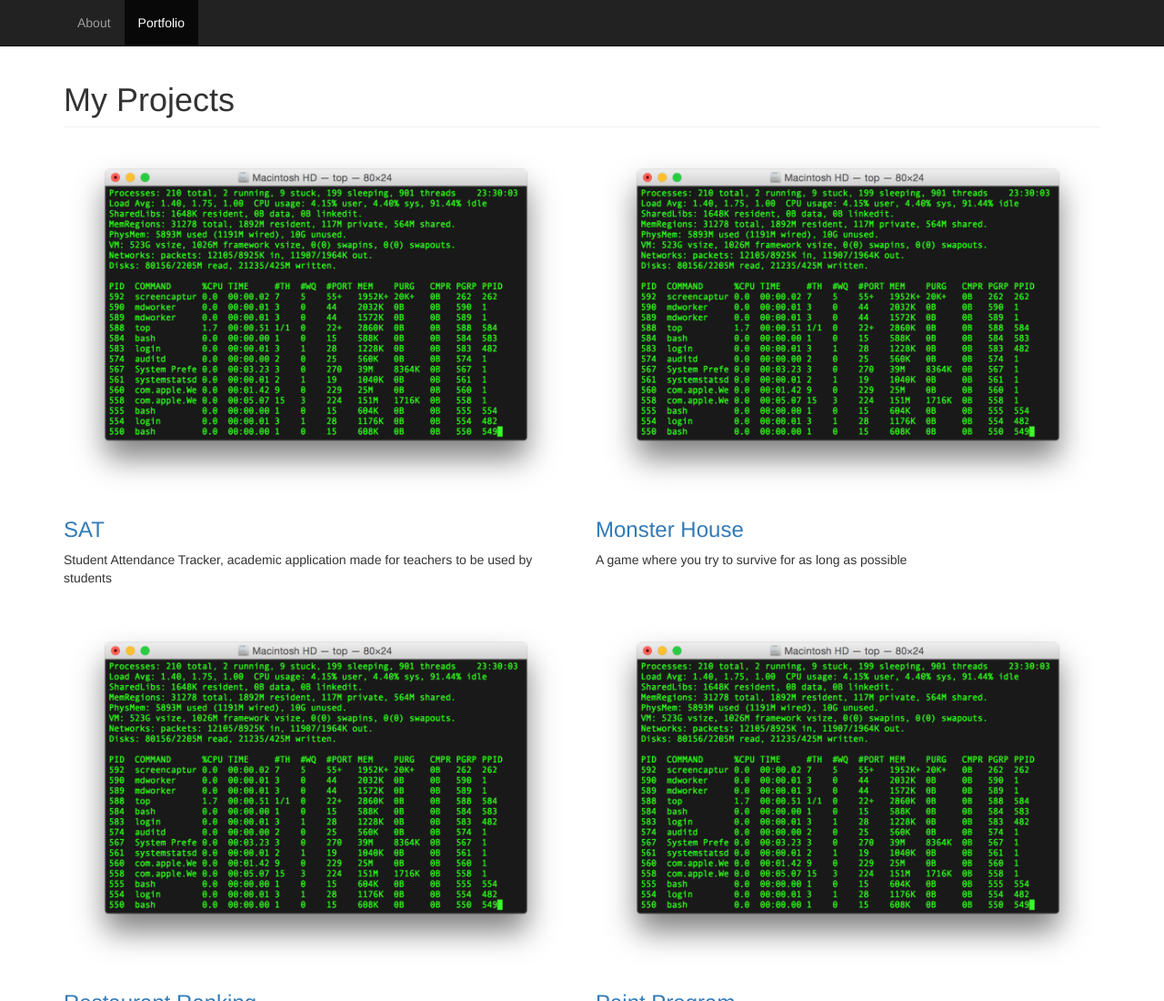
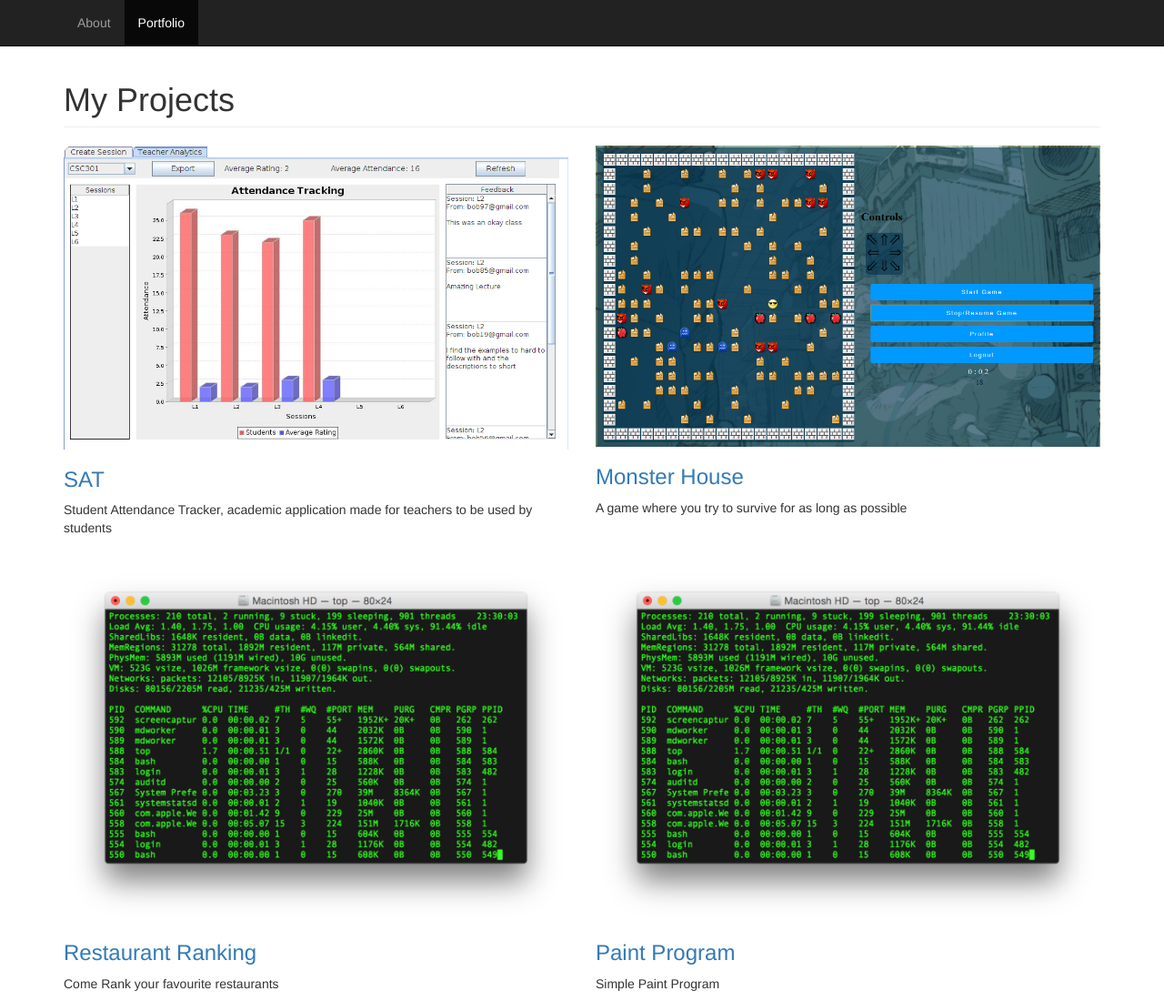
Before and after one commit to HamzaAsafAli/HamzaAsafAli.github.io, a plain HTML site: page portfolio.html in a window 1280 px wide. Shown: the top 1100 px of the page at 91% size. Drawn offline with Linux system fonts and the light colour scheme.

Commit message:
updated projects page

```diff
--- a/portfolio.html
+++ b/portfolio.html
@@ -59,7 +59,7 @@
         <div class="row">
             <div class="col-md-6 portfolio-item">
                 <a href="https://github.com/HamzaAsafAli" target="_blank">
-                    <img class="img-responsive" src="images/appleterminal.png" alt="">
+                    <img class="img-responsive" src="images/SAT.png" alt="">
                 </a>
                 <h3>
                     <a href="https://github.com/HamzaAsafAli" target="_blank"> SAT</a>
@@ -68,7 +68,7 @@
             </div>
             <div class="col-md-6 portfolio-item">
                 <a href="https://github.com/HamzaAsafAli" target="_blank">
-                    <img class="img-responsive" src="images/appleterminal.png" alt="">
+                    <img class="img-responsive" src="images/ww.png" alt="">
                 </a>
                 <h3>
                     <a href="https://github.com/HamzaAsafAli" target="_blank">Monster House</a>
```
Also changed, not shown: images/SAT.png (added), images/ww.png (added).
